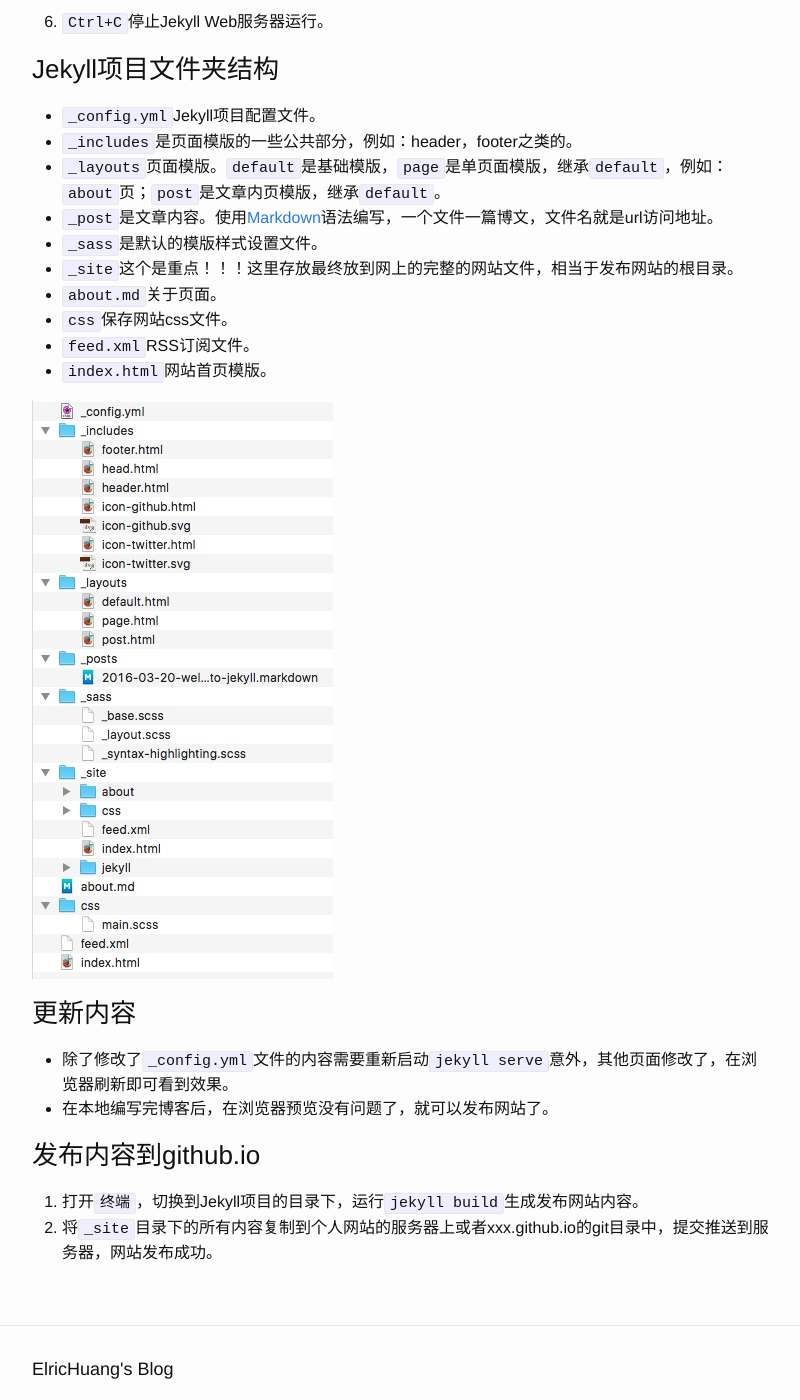
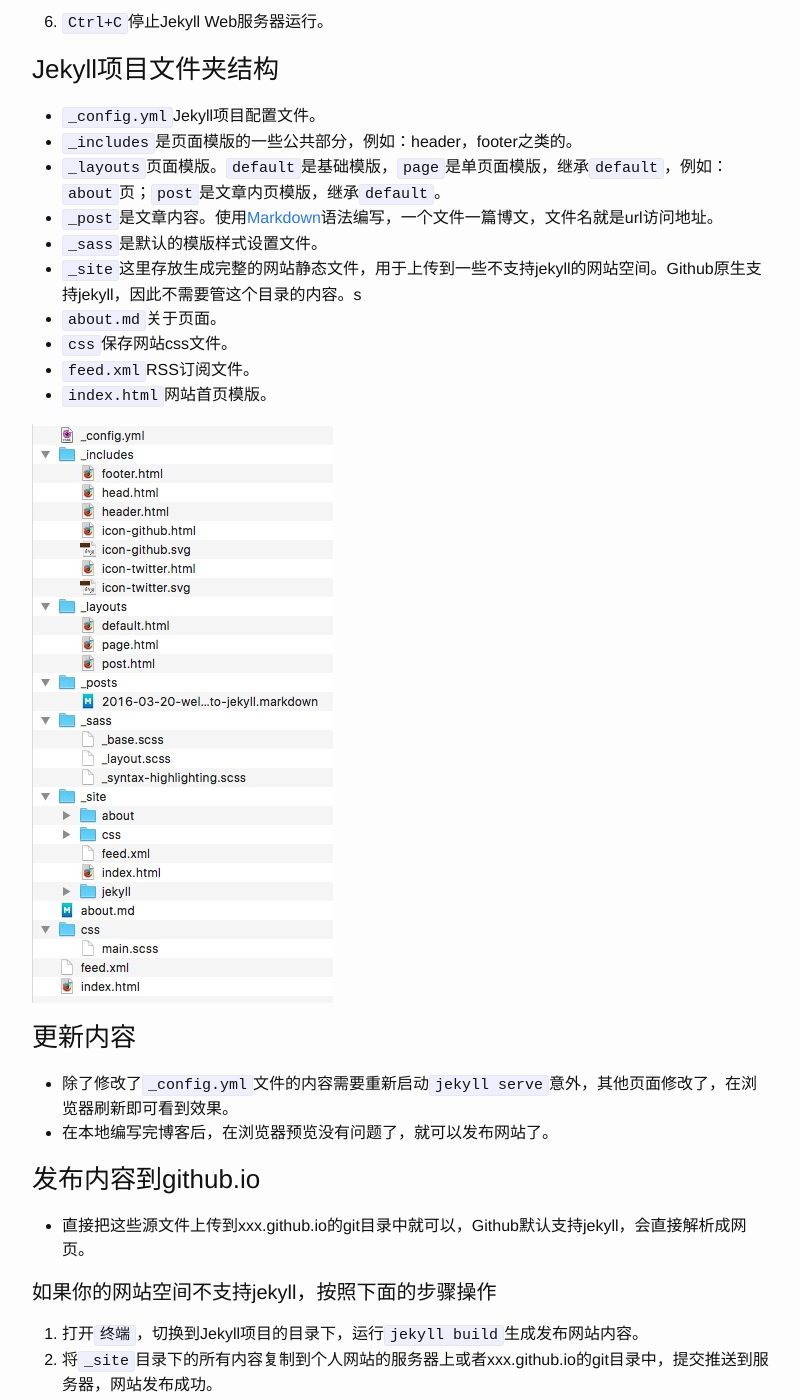
Before and after one commit to elrichuang/elrichuang.github.io, a Jekyll site: the page built from _posts/2016-03-20-use-jekyll-write-blog.markdown, in a window 1280 px wide and 1400 px high, scrolled down 1376 px. Shown: the whole window, without its empty margins (238-1038 px from the left). Built offline with Jekyll 4.4.1, drawn with Linux system fonts in a browser that asks for light colours.

Commit message:
修改使用Jekyll写Blog内容

```diff
--- a/_posts/2016-03-20-use-jekyll-write-blog.markdown
+++ b/_posts/2016-03-20-use-jekyll-write-blog.markdown
@@ -27,7 +27,7 @@ categories: jekyll
 * `_layouts`页面模版。`default`是基础模版，`page`是单页面模版，继承`default`，例如：`about`页；`post`是文章内页模版，继承`default`。
 * `_post`是文章内容。使用[Markdown](https://guides.github.com/features/mastering-markdown/)语法编写，一个文件一篇博文，文件名就是url访问地址。
 * `_sass`是默认的模版样式设置文件。
-* `_site`这个是重点！！！这里存放最终放到网上的完整的网站文件，相当于发布网站的根目录。
+* `_site`这里存放生成完整的网站静态文件，用于上传到一些不支持jekyll的网站空间。Github原生支持jekyll，因此不需要管这个目录的内容。s
 * `about.md`关于页面。
 * `css`保存网站css文件。
 * `feed.xml`RSS订阅文件。
@@ -42,5 +42,8 @@ categories: jekyll
 
 ### 发布内容到github.io
 
+* 直接把这些源文件上传到xxx.github.io的git目录中就可以，Github默认支持jekyll，会直接解析成网页。
+
+#### 如果你的网站空间不支持jekyll，按照下面的步骤操作
 1. 打开`终端`，切换到Jekyll项目的目录下，运行`jekyll build`生成发布网站内容。
 2. 将`_site`目录下的所有内容复制到个人网站的服务器上或者xxx.github.io的git目录中，提交推送到服务器，网站发布成功。
```
